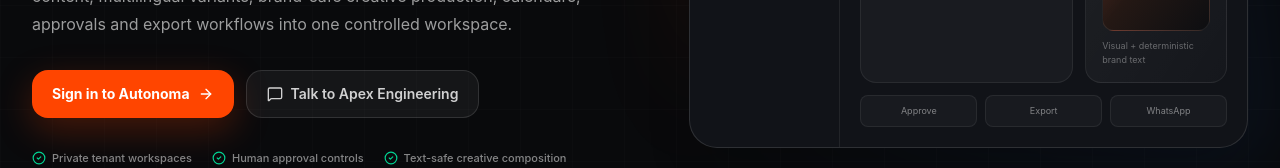
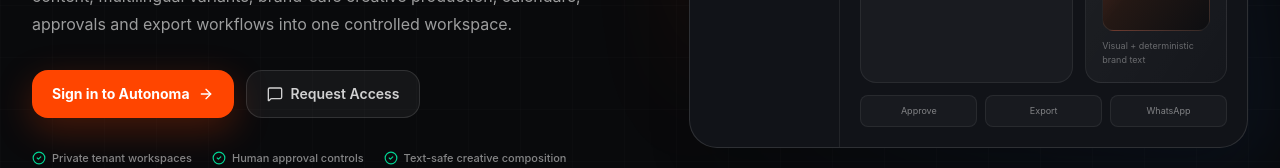
Before and after one commit to amarpawar2006/Apex-Autonoma, a React (Vite) app: page / in a window 1280 px wide. Shown: the part 580-748 px from the top of the page. Built offline with nearby package versions, Linux system fonts and the light colour scheme.

Commit message:
feat(public): connect landing calls to action

```diff
--- a/src/components/public/AboutPage.tsx
+++ b/src/components/public/AboutPage.tsx
@@ -110,18 +110,18 @@
 
               <div className="mt-8 flex flex-col gap-3 sm:flex-row">
                 <button
-                  onClick={() => navigate('/')}
+                  onClick={() => navigate('/login')}
                   className="inline-flex min-h-[48px] items-center justify-center gap-2 rounded-2xl bg-[#FF4500] px-5 text-sm font-bold text-white shadow-[0_12px_36px_rgba(255,69,0,.25)] transition hover:bg-[#EA3E00] active:scale-[.98]"
                 >
                   Sign in to Autonoma
                   <ArrowRight className="h-4 w-4" />
                 </button>
                 <button
-                  onClick={() => navigate('/support')}
+                  onClick={() => navigate('/request-access')}
                   className="inline-flex min-h-[48px] items-center justify-center gap-2 rounded-2xl border border-white/12 bg-white/[0.05] px-5 text-sm font-semibold text-white/80 transition hover:bg-white/[0.09]"
                 >
                   <MessageSquare className="h-4 w-4" />
-                  Talk to Apex Engineering
+                  Request Access
                 </button>
               </div>
 
@@ -412,17 +412,17 @@
               </div>
               <div className="flex flex-col gap-3 sm:flex-row lg:flex-col">
                 <button
-                  onClick={() => navigate('/')}
+                  onClick={() => navigate('/login')}
                   className="inline-flex min-h-[48px] items-center justify-center gap-2 rounded-2xl bg-white px-5 text-sm font-bold text-[#1D1D1F] transition hover:bg-white/90"
                 >
                   Sign in
                   <ArrowRight className="h-4 w-4" />
                 </button>
                 <button
-                  onClick={() => navigate('/support')}
+                  onClick={() => navigate('/request-access')}
                   className="inline-flex min-h-[48px] items-center justify-center gap-2 rounded-2xl border border-white/20 bg-black/10 px-5 text-sm font-semibold text-white transition hover:bg-black/20"
                 >
-                  Contact / Support
+                  Request Access
                 </button>
               </div>
             </div>
```
